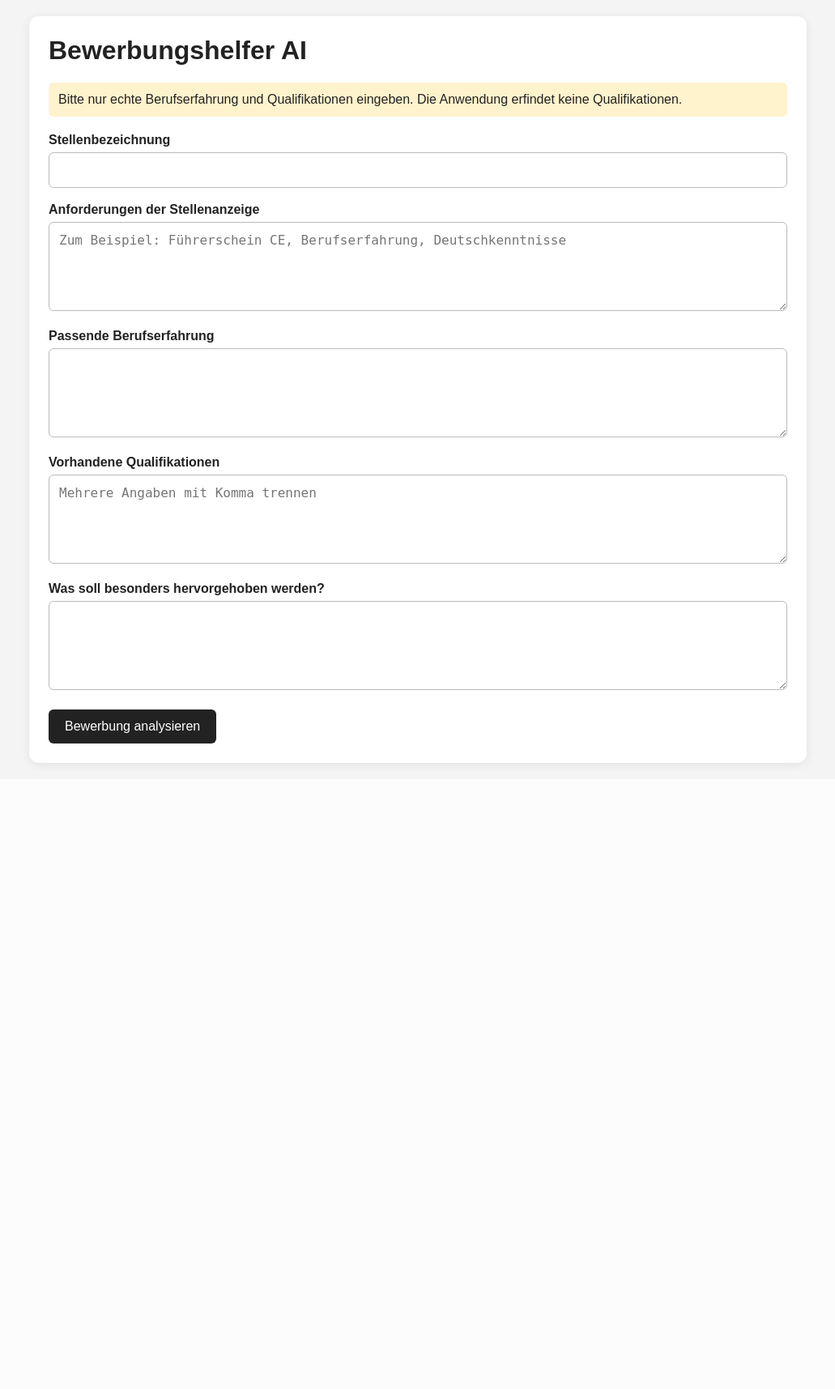
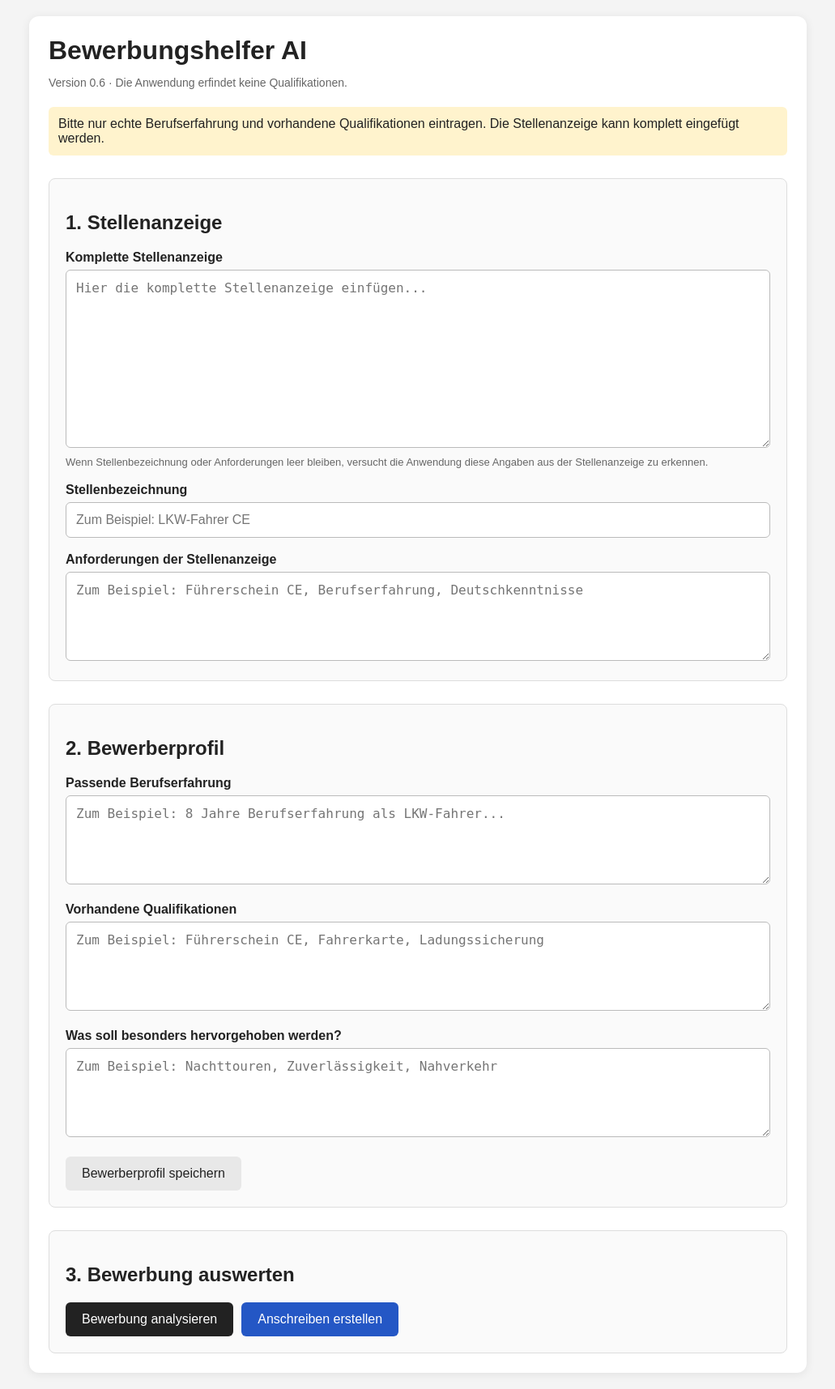
Before and after one commit to mkimmel55-png/bewerbungshelfer-ai, a Flask app: page / in a window 1280 px wide. Shown: the whole page at 81% size, without its empty margins (124-1155 px from the left). Before the commit the page ends 948 px from the top, so only its background shows below. Run offline with Flask 3, Linux system fonts and the light colour scheme.

Commit message:
Version 0.6 Oberfläche erweitern
Komplette Stellenanzeige, Bewerberprofil speichern, Analyse, Anschreiben erstellen und Kopierfunktion ergänzt.

```diff
--- a/templates/index.html
+++ b/templates/index.html
@@ -34,6 +34,13 @@
             margin-top: 0;
         }
 
+        .version {
+            margin-top: -8px;
+            margin-bottom: 22px;
+            color: #666;
+            font-size: 14px;
+        }
+
         label {
             display: block;
             margin-top: 18px;
@@ -55,10 +62,21 @@
             resize: vertical;
         }
 
+        .job-ad {
+            min-height: 220px;
+        }
+
+        .button-row {
+            display: flex;
+            flex-wrap: wrap;
+            gap: 10px;
+            margin-top: 20px;
+        }
+
         button,
-        .download-button {
+        .download-button,
+        .copy-button {
             display: inline-block;
-            margin-top: 20px;
             padding: 12px 20px;
             border: 0;
             border-radius: 6px;
@@ -72,30 +90,61 @@
             color: white;
         }
 
-        .download-button {
+        .secondary-button {
             background: #e8e8e8;
             color: #222;
         }
 
-        .notice {
+        .generate-button {
+            background: #2457c5;
+            color: white;
+        }
+
+        .download-button {
+            background: #e8e8e8;
+            color: #222;
+            margin-top: 12px;
+        }
+
+        .copy-button {
+            background: #e8e8e8;
+            color: #222;
+            margin-top: 12px;
+        }
+
+        .notice,
+        .success,
+        .error {
             margin-bottom: 20px;
             padding: 12px;
-            background: #fff3cd;
             border-radius: 6px;
         }
 
+        .notice {
+            background: #fff3cd;
+        }
+
+        .success {
+            background: #d4edda;
+        }
+
         .error {
-            margin-bottom: 20px;
-            padding: 12px;
             background: #f8d7da;
-            border-radius: 6px;
+        }
+
+        .section-box {
+            margin-top: 28px;
+            padding: 20px;
+            border-radius: 8px;
+            background: #fafafa;
+            border: 1px solid #ddd;
         }
 
         .results-grid {
             display: grid;
             grid-template-columns: 1fr 1fr;
             gap: 16px;
-            margin-top: 30px;
+            margin-top: 20px;
         }
 
         .result-box {
@@ -110,6 +159,10 @@
 
         .missing {
             border-left: 5px solid #c62828;
+        }
+
+        .match-rate {
+            border-left: 5px solid #2457c5;
         }
 
         .letter {
@@ -129,6 +182,12 @@
             padding-left: 20px;
         }
 
+        .small-hint {
+            margin-top: 6px;
+            font-size: 13px;
+            color: #666;
+        }
+
         @media (max-width: 700px) {
             .page {
                 padding: 10px;
@@ -141,6 +200,16 @@
             .results-grid {
                 grid-template-columns: 1fr;
             }
+
+            .button-row {
+                flex-direction: column;
+            }
+
+            button,
+            .download-button,
+            .copy-button {
+                width: 100%;
+            }
         }
     </style>
 </head>
@@ -152,9 +221,13 @@
 
         <h1>Bewerbungshelfer AI</h1>
 
+        <div class="version">
+            Version 0.6 · Die Anwendung erfindet keine Qualifikationen.
+        </div>
+
         <div class="notice">
-            Bitte nur echte Berufserfahrung und Qualifikationen eingeben.
-            Die Anwendung erfindet keine Qualifikationen.
+            Bitte nur echte Berufserfahrung und vorhandene Qualifikationen eintragen.
+            Die Stellenanzeige kann komplett eingefügt werden.
         </div>
 
         {% if error %}
@@ -163,61 +236,137 @@
         </div>
         {% endif %}
 
+        {% if success %}
+        <div class="success">
+            {{ success }}
+        </div>
+        {% endif %}
+
         <form method="post">
 
-            <label for="role">Stellenbezeichnung</label>
+            <div class="section-box">
+                <h2>1. Stellenanzeige</h2>
+
+                <label for="job_ad">
+                    Komplette Stellenanzeige
+                </label>
+
+                <textarea
+                    id="job_ad"
+                    name="job_ad"
+                    class="job-ad"
+                    placeholder="Hier die komplette Stellenanzeige einfügen..."
+                >{{ form_data.job_ad }}</textarea>
+
+                <div class="small-hint">
+                    Wenn Stellenbezeichnung oder Anforderungen leer bleiben,
+                    versucht die Anwendung diese Angaben aus der Stellenanzeige zu erkennen.
+                </div>
+
+                <label for="role">
+                    Stellenbezeichnung
+                </label>
+
                 <input
                     type="text"
                     id="role"
                     name="role"
                     value="{{ form_data.role }}"
+                    placeholder="Zum Beispiel: LKW-Fahrer CE"
                 >
 
                 <label for="requirements">
                     Anforderungen der Stellenanzeige
                 </label>
+
                 <textarea
                     id="requirements"
                     name="requirements"
                     placeholder="Zum Beispiel: Führerschein CE, Berufserfahrung, Deutschkenntnisse"
                 >{{ form_data.requirements }}</textarea>
+            </div>
+
+            <div class="section-box">
+                <h2>2. Bewerberprofil</h2>
 
                 <label for="experience">
                     Passende Berufserfahrung
                 </label>
+
                 <textarea
                     id="experience"
                     name="experience"
+                    placeholder="Zum Beispiel: 8 Jahre Berufserfahrung als LKW-Fahrer..."
                 >{{ form_data.experience }}</textarea>
 
                 <label for="qualifications">
                     Vorhandene Qualifikationen
                 </label>
+
                 <textarea
                     id="qualifications"
                     name="qualifications"
-                placeholder="Mehrere Angaben mit Komma trennen"
+                    placeholder="Zum Beispiel: Führerschein CE, Fahrerkarte, Ladungssicherung"
                 >{{ form_data.qualifications }}</textarea>
 
                 <label for="focus">
                     Was soll besonders hervorgehoben werden?
                 </label>
+
                 <textarea
                     id="focus"
                     name="focus"
+                    placeholder="Zum Beispiel: Nachttouren, Zuverlässigkeit, Nahverkehr"
                 >{{ form_data.focus }}</textarea>
 
-            <button type="submit">
+                <div class="button-row">
+                    <button
+                        type="submit"
+                        name="action"
+                        value="save_profile"
+                        class="secondary-button"
+                    >
+                        Bewerberprofil speichern
+                    </button>
+                </div>
+            </div>
+
+            <div class="section-box">
+                <h2>3. Bewerbung auswerten</h2>
+
+                <div class="button-row">
+
+                    <button
+                        type="submit"
+                        name="action"
+                        value="analyze"
+                    >
                         Bewerbung analysieren
                     </button>
 
+                    <button
+                        type="submit"
+                        name="action"
+                        value="generate_letter"
+                        class="generate-button"
+                    >
+                        Anschreiben erstellen
+                    </button>
+
+                </div>
+            </div>
+
         </form>
+
         {% if match_rate is not none %}
-        <div class="result-box">
+        <div class="result-box match-rate">
             <h2>Trefferquote</h2>
-            <p><strong>{{ match_rate }} %</strong></p>
+            <p>
+                <strong>{{ match_rate }} %</strong>
+            </p>
         </div>
         {% endif %}
+
         {% if matched or missing %}
         <div class="results-grid">
 
@@ -263,7 +412,17 @@
         <div class="letter">
             <h2>Anschreiben-Entwurf</h2>
 
-            <pre>{{ letter }}</pre>
+            <pre id="letterText">{{ letter }}</pre>
+
+            <div class="button-row">
+
+                <button
+                    type="button"
+                    class="copy-button"
+                    onclick="copyLetter()"
+                >
+                    Bewerbung kopieren
+                </button>
 
                 <a
                     class="download-button"
@@ -271,11 +430,31 @@
                 >
                     Anschreiben als TXT herunterladen
                 </a>
+
+            </div>
         </div>
         {% endif %}
 
     </div>
 </div>
 
+<script>
+function copyLetter() {
+    const letter = document.getElementById("letterText");
+
+    if (!letter) {
+        return;
+    }
+
+    navigator.clipboard.writeText(letter.innerText)
+        .then(function() {
+            alert("Anschreiben wurde kopiert.");
+        })
+        .catch(function() {
+            alert("Kopieren war nicht möglich.");
+        });
+}
+</script>
+
 </body>
 </html>
```
Lines whose indentation alone changed are shown as unchanged.
